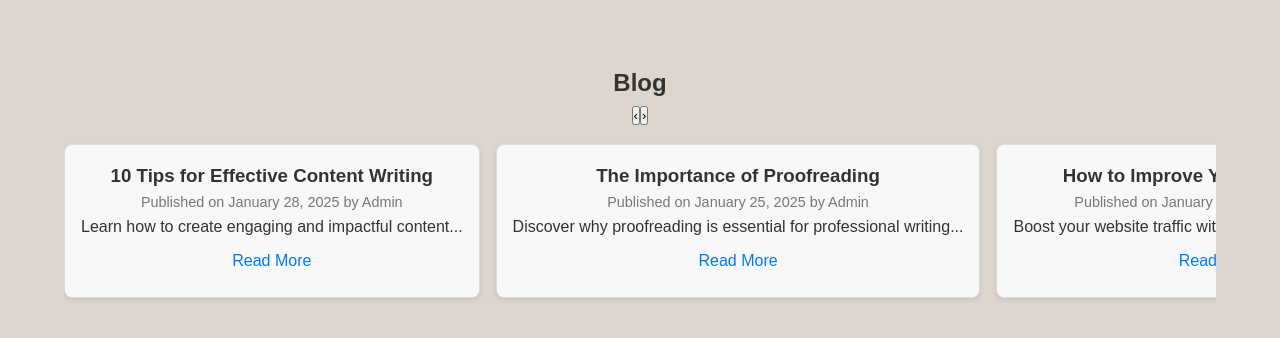
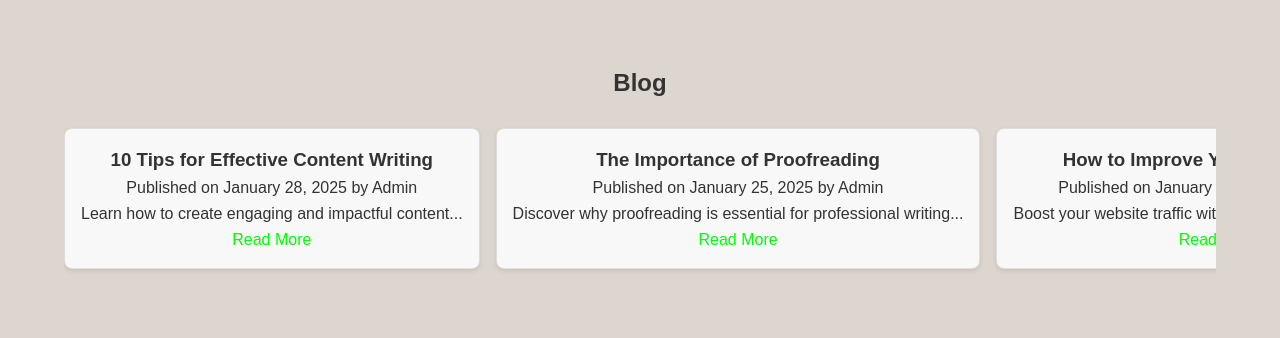
Before and after one commit to EzeElijahTochukwu/NewAbba, a React (Vite) app: page /blog in a window 1280 px wide. Shown: the top 338 px of the page. Built offline with nearby package versions, Linux system fonts and the light colour scheme.

Commit message:
Update index.css

```diff
--- a/src/index.css
+++ b/src/index.css
@@ -176,35 +176,34 @@ main {
   margin-bottom: 1rem;
 }
 
-/* Blog Styles */
-
-  /* Global styles to prevent horizontal page scroll */
 
 
-/* Blog.css */
+/* Blog section styling */
 .blog {
+  position: relative;
   padding: 2rem;
-}
-
-.blog h2 {
   text-align: center;
 }
 
-/* This container is scrollable on its own */
+/* Scrollable blog container */
 .blog-posts {
   display: flex;
   overflow-x: auto;
   scroll-snap-type: x mandatory;
   gap: 1rem;
   padding: 1rem;
-  -webkit-overflow-scrolling: touch;
-
-  /* Ensure the container doesn't exceed the viewport width */
+  -webkit-overflow-scrolling: touch; /* Enables smooth touch scrolling */
   max-width: 100%;
   box-sizing: border-box;
+  scrollbar-width: none; /* Hides scrollbar in Firefox */
 }
 
-/* Individual blog posts */
+/* Hide default scrollbar in Webkit browsers */
+.blog-posts::-webkit-scrollbar {
+  display: none;
+}
+
+/* Individual blog post cards */
 .blog-post {
   flex: 0 0 auto;
   scroll-snap-align: start;
@@ -216,27 +215,40 @@ main {
   box-shadow: 0 2px 4px rgba(0, 0, 0, 0.1);
 }
 
-.blog-post h3 {
-  margin-top: 0;
+/* Scroll buttons styling */
+.scroll-buttons {
+  position: relative;
+  display: flex;
+  justify-content: space-between;
+  margin-bottom: 10px;
 }
 
-.meta {
-  font-size: 0.9rem;
-  color: #777;
+.scroll-btn {
+  background-color: #007bff;
+  color: white;
+  border: none;
+  padding: 10px 15px;
+  font-size: 1.5rem;
+  cursor: pointer;
+  border-radius: 50%;
+  position: absolute;
+  top: 50%;
+  transform: translateY(-50%);
 }
 
-.read-more {
-  display: inline-block;
-  margin-top: 0.5rem;
-  color: #007bff;
-  text-decoration: none;
+.scroll-btn.left {
+  left: 10px;
 }
 
-.read-more:hover {
-  text-decoration: underline;
+.scroll-btn.right {
+  right: 10px;
 }
 
-/* Adjustments for mobile views */
+.scroll-btn:hover {
+  background-color: #0056b3;
+}
+
+/* Responsive adjustments */
 @media (max-width: 600px) {
   .blog-post {
     min-width: 250px;
@@ -247,6 +259,7 @@ main {
     padding: 0.8rem;
   }
 }
+
 
 
 
```
